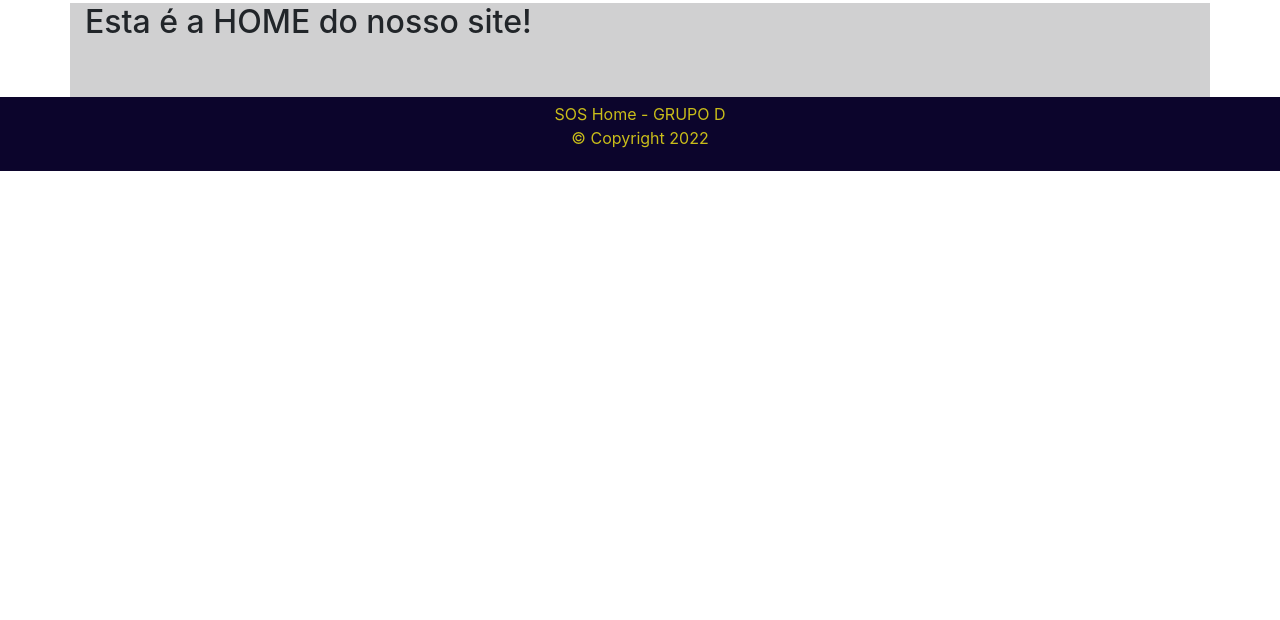
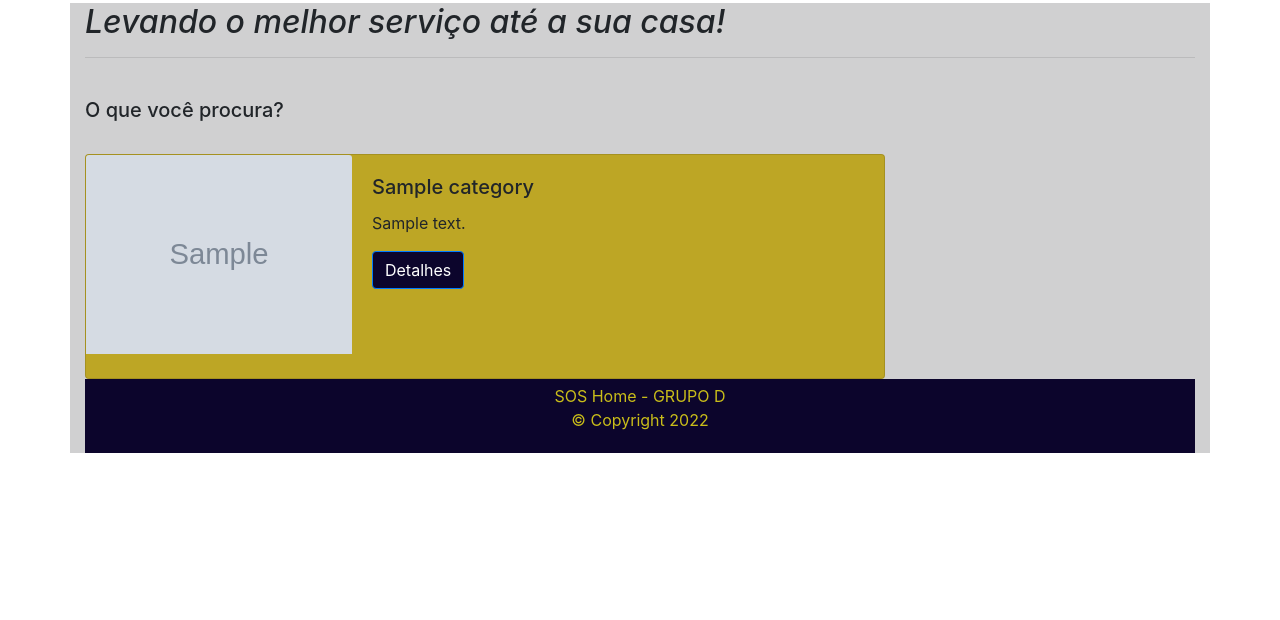
Before and after one commit to victor-rocha7/sos-home, a Django app: page / in a window 1280 px wide. Shown: the part 180-800 px from the top of the page. Run offline with Django 4.2, Linux system fonts and the light colour scheme; tables that the repository leaves empty hold one stand-in row (values such as "Sample post"); grey boxes marked "Sample" are stand-in pictures.

Commit message:
Melhorias na Home e nas Categorias

```diff
--- a/accounts/views.py
+++ b/accounts/views.py
@@ -5,8 +5,8 @@ from django.contrib.auth.forms import UserCreationForm
 
 
 def signup(request):
-    if request.method == 'CATEGORY':
-        form = UserCreationForm(request.CATEGORY)
+    if request.method == 'POST':
+        form = UserCreationForm(request.POST)
         if form.is_valid():
             form.save()
             return HttpResponseRedirect(reverse('home'))
--- a/pages/models.py
+++ b/pages/models.py
@@ -6,6 +6,7 @@ from datetime import datetime, date
 class Category(models.Model):
     name = models.CharField(max_length=255)
     description = models.TextField()
+    image = models.URLField(default='https://www.ncenet.com/wp-content/uploads/2020/04/No-image-found.jpg')
 
     def __str__(self):
         return self.name
--- a/pages/templates/base.html
+++ b/pages/templates/base.html
@@ -34,13 +34,13 @@
         <ul class="form-inline my-2 my-lg-0">
           {% if user.is_authenticated %}
             <ul class="nav-item">
-              <a class="nav-link" style="color: #c9bd1a; font-size: 15px; text-align: center;">Olá, {{ user.username }}!</a>
-              <a class="nav-link" href="{% url 'logout' %}" style="color: #c9bd1a; font-size: 15px; text-align: center;">SAIR</a>
+              <a class="nav-link" style="color: #c9bd1a; font-size: 15px; text-align: center;">Olá, {{ user.first_name }}!</a>
+              <a class="nav-link" href="{% url 'logout' %}" style="color: #c9bd1a; font-size: 15px; text-align: center;"><u>SAIR</u></a>
             </ul>
           {% else %}
             <ul class="nav-item">
-              <a class="nav-link" href="{% url 'login' %}" style="color: #c9bd1a; font-size: 15px; text-align: center;">LOGIN</a>
-              <a class="nav-link" href="{% url 'signup' %}" style="color: #c9bd1a; font-size: 15px; text-align: center;">CADASTRE-SE</a>
+              <a class="nav-link" href="{% url 'login' %}" style="color: #c9bd1a; font-size: 15px; text-align: center;"><u>LOGIN</u></a>
+              <a class="nav-link" href="{% url 'signup' %}" style="color: #c9bd1a; font-size: 15px; text-align: center;"><u>CADASTRE-SE</u></a>
             </ul>
           {% endif %}
           <ul class="nav-item">
@@ -63,6 +63,7 @@
     <style>
       footer {
         position: relative;
+        flex-direction: row;
         bottom: 0;
         right: 0;
         left: 0;
--- a/pages/templates/category_details.html
+++ b/pages/templates/category_details.html
@@ -6,10 +6,12 @@
 <h1>Categoria: {{ cat.name }}</h1>
 <hr>
 
+<img src="{{ cat.image }}" width="300px"> <br><br>
+
 <h5>Descrição</h5>{{ cat.description }}
 <br><br><br>
 
-<h5>Postagens</h5>
+<h5>Parceiros</h5>
 <br>
 
 <ul>
--- a/pages/templates/home.html
+++ b/pages/templates/home.html
@@ -3,7 +3,26 @@
 
 {% block content %}
 
-<h2>Esta é a HOME do nosso site!</h2>  <br><br>
+<h2><i>Levando o melhor serviço até a sua casa!</i></h2>
+<hr><br>
 
+<h5>O que você procura?</h5><br>
+
+{% for cat in object_list %}
+<div class="card mb-0" style="max-width: 800px; background-color: #bda625;">
+    <div class="row no-gutters">
+        <div class="col-md-4">
+            <img src="{{ cat.image }}" class="card-img-top" alt="catimage">
+        </div>
+    <div class="col-md-8">
+        <div class="card-body">
+            <h5 class="card-title">{{ cat.name }}</h5>
+            <p class="card-text">{{ cat.description }}</p>
+            <a href="{% url 'category-detail' cat.id %}" class="btn btn-primary" style="background-color: #0c052c;">Detalhes</a>
+        </div>
+    </div>
+</div>
+<br>
+{% endfor %}
 
 {% endblock %}
```
Also changed, not shown: pages/templates/about.html (+6 -1 lines), accounts/migrations/0002_delete_usuario.py (added), pages/migrations/0003_category_image.py (added).
